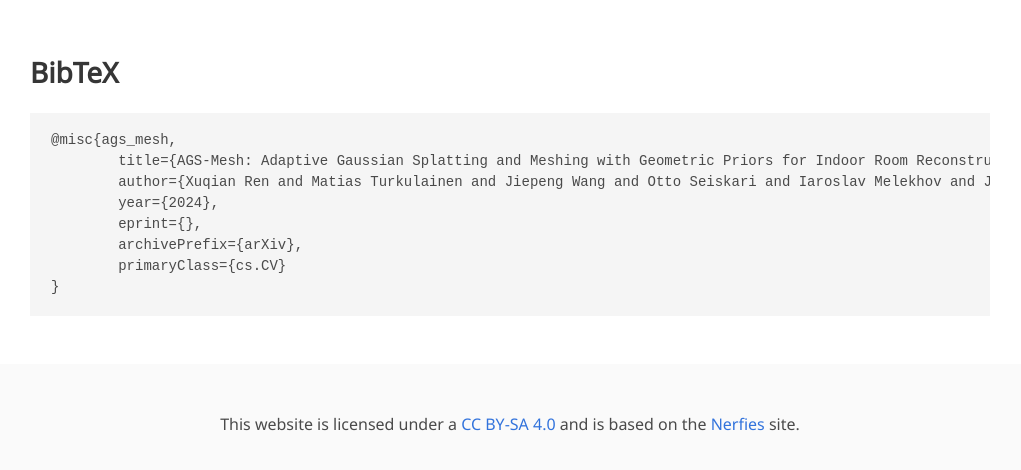
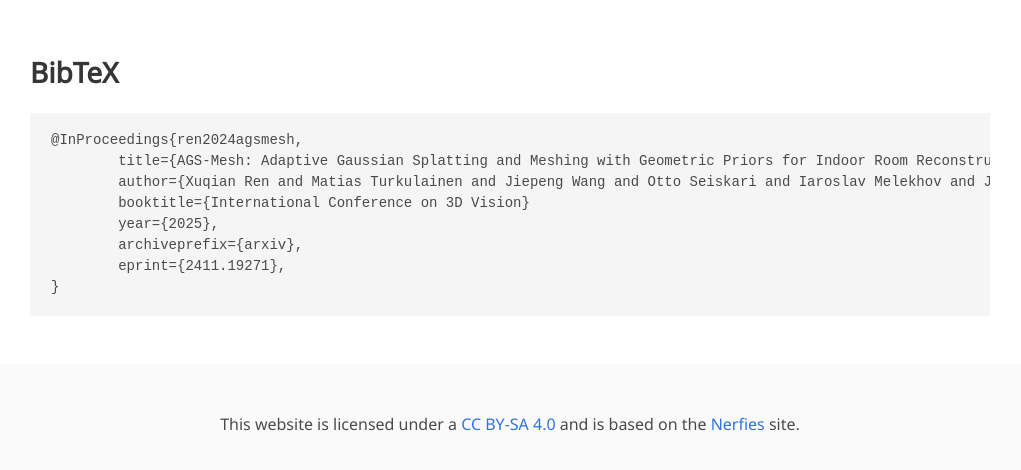
Before and after one commit to XuqianRen/ags_mesh_website, a plain HTML site: page index.html in a window 1280 px wide. Shown: the part 5250-5720 px from the top of the page, without its empty margins (130-1151 px from the left). Drawn offline with nearby package versions, Linux system fonts and the light colour scheme; some packages are replaced by stand-ins of ours; a script that the page names is missing; some icons are missing; a web font is replaced by a local one.

Commit message:
update citation

```diff
--- a/index.html
+++ b/index.html
@@ -440,13 +440,13 @@
     <section class="section" id="BibTeX">
         <div class="container is-max-desktop content">
             <h2 class="title">BibTeX</h2>
-            <pre><code>@misc{ags_mesh,
+            <pre><code>@InProceedings{ren2024agsmesh,
         title={AGS-Mesh: Adaptive Gaussian Splatting and Meshing with Geometric Priors for Indoor Room Reconstruction Using Smartphones},
         author={Xuqian Ren and Matias Turkulainen and Jiepeng Wang and Otto Seiskari and Iaroslav Melekhov and Juho Kannala and Esa Rahtu},
-        year={2024},
-        eprint={},
-        archivePrefix={arXiv},
-        primaryClass={cs.CV}
+        booktitle={International Conference on 3D Vision}
+        year={2025},
+        archiveprefix={arxiv},
+        eprint={2411.19271},
 }</code></pre>
         </div>
     </section>
```
